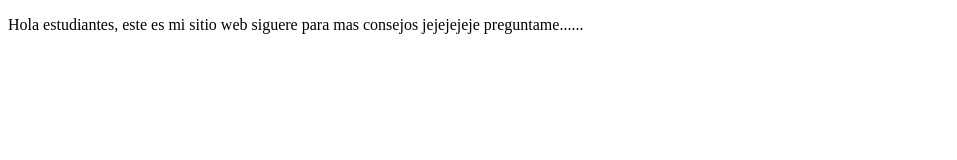
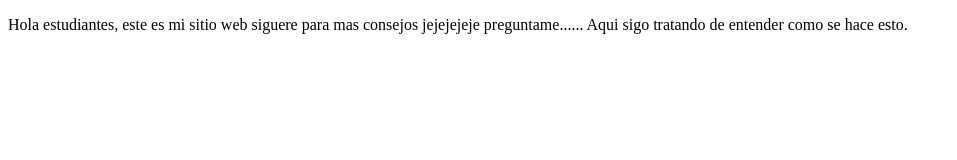
Before and after one commit to Mart1974/ProyectoDemoCursoPrework, a plain HTML site: page index.html in a window 1280 px wide. Shown: the whole page, without its empty margins (0-957 px from the left). Drawn offline with Linux system fonts and the light colour scheme.

Commit message:
realizamos cambios al sitio de twitcht

```diff
--- a/index.html
+++ b/index.html
@@ -10,7 +10,8 @@
     <p>
         Hola estudiantes, este es mi sitio web
         siguere para mas consejos jejejejeje
-        preguntame......
+        preguntame...... Aqui sigo tratando de entender
+        como se hace esto.
     </p>
 </body>
 </html>
```
